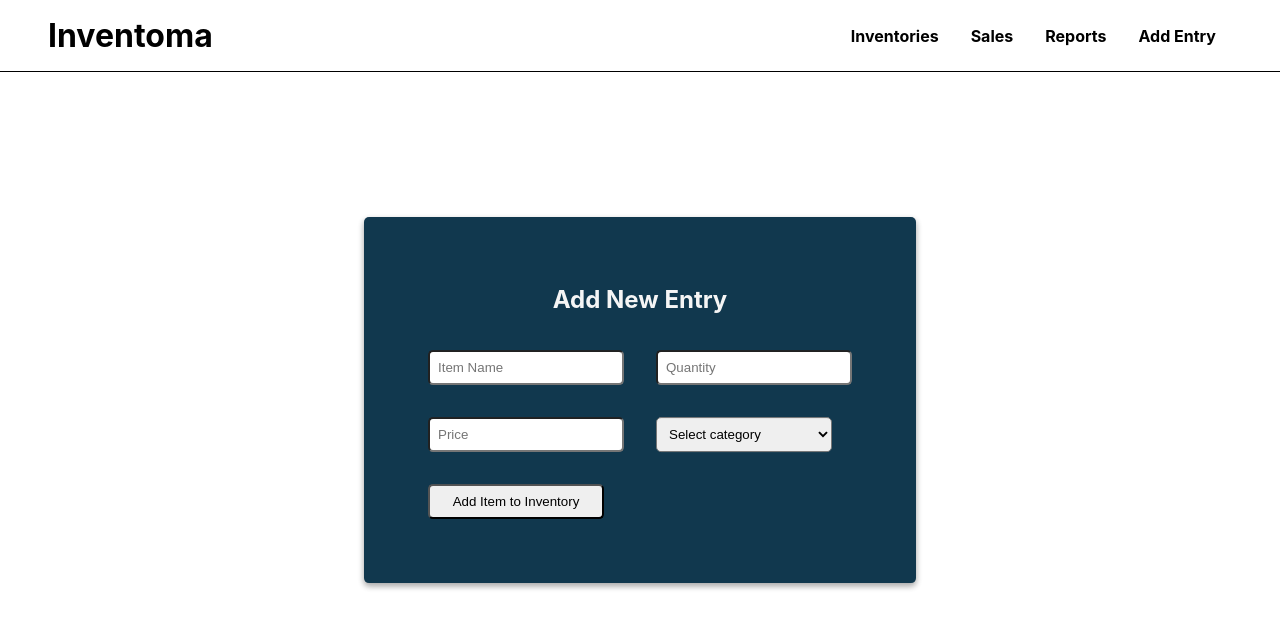
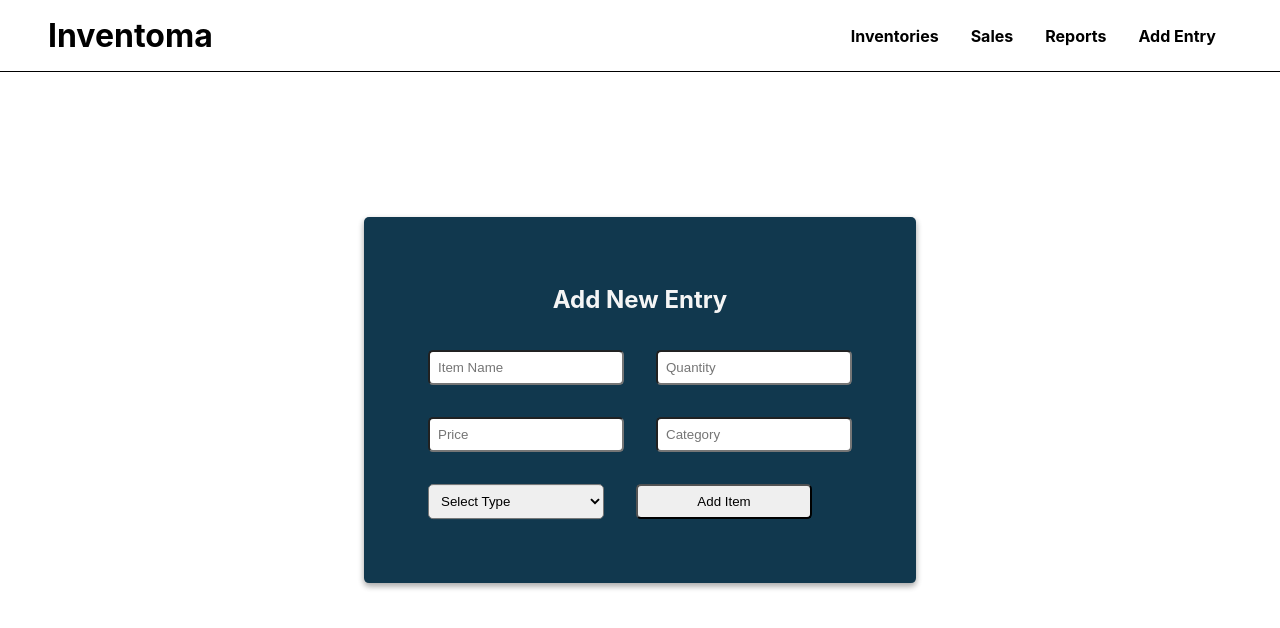
Before and after one commit to Jagadeesh-Jetti/Inventoma, a React (Create React App) app: page / in a window 1280 px wide. Shown: the top 628 px of the page. Built offline with nearby package versions, Linux system fonts and the light colour scheme; no server answers.

Commit message:
feat: added category input entry

```diff
--- a/src/pages/Home/home.jsx
+++ b/src/pages/Home/home.jsx
@@ -14,17 +14,18 @@ export const Home = () => {
     name: "",
     quantity: "",
     price: "",
+    category: "",
     type: "",
   });
 
   const handleSubmit = (e) => {
     e.preventDefault();
-    console.log(input);
     dispatch(AddEntry(input));
     setInput({
       name: "",
       quantity: "",
       price: "",
+      category: "",
       type: "",
     });
   };
@@ -64,14 +65,29 @@ export const Home = () => {
             placeholder="Price"
           />
 
-          <select name="type" value={input.type} onChange={handleInput}>
-            <option> Select category </option>
+          <input
+            name="category"
+            type="text"
+            value={input.category}
+            onChange={handleInput}
+            placeholder="Category"
+          />
+        </div>
+        <div className="form-rows">
+          <select
+            name="type"
+            value={input.type}
+            onChange={handleInput}
+            className="form-button"
+          >
+            <option> Select Type </option>
             <option value="inventories"> Inventory </option>
             <option value="sales"> Sales </option>
           </select>
+          <button type="submit" className="form-button">
+            Add Item
+          </button>
         </div>
-
-        <button type="submit">Add Item to Inventory</button>
       </form>
     </div>
   );
```
